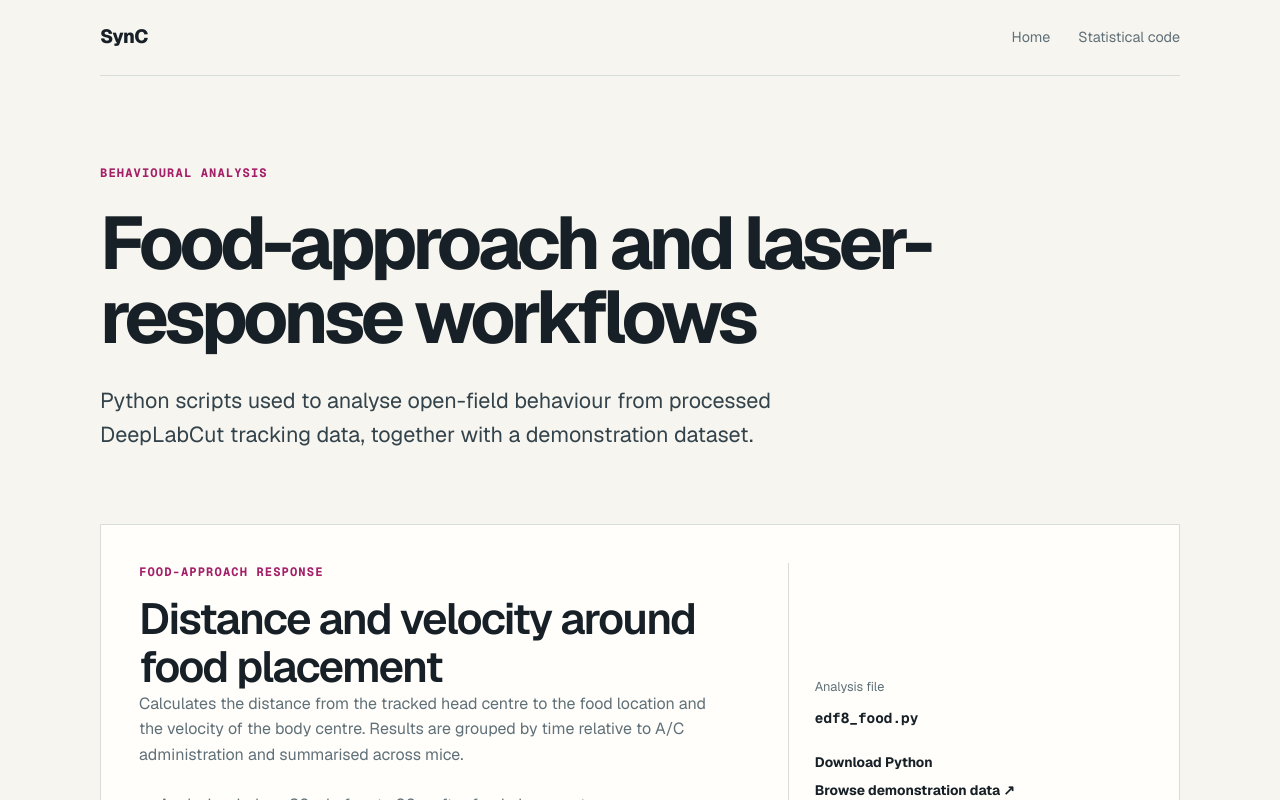
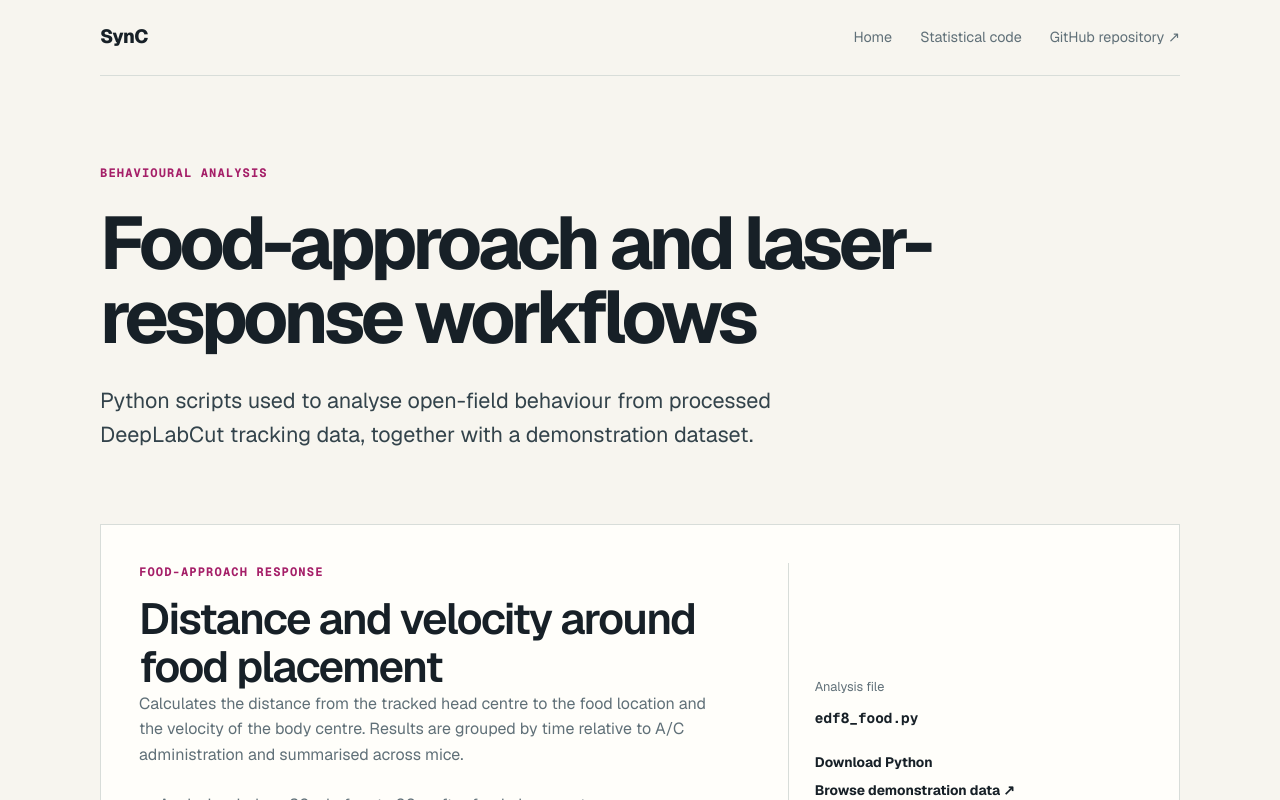
Before and after one commit to HaruoKasai/SynC-paper-site, a Next.js app: page /behavioural-analysis in a window 1280 px wide. Shown: the top 800 px of the page. Built offline with nearby package versions, Linux system fonts and the light colour scheme.

Commit message:
Add repository link to site navigation

```diff
--- a/app/behavioural-analysis/page.tsx
+++ b/app/behavioural-analysis/page.tsx
@@ -47,6 +47,13 @@
         <div className="navLinks">
           <a href="/">Home</a>
           <a href="/python-code">Statistical code</a>
+          <a
+            href="https://github.com/HaruoKasai/SynC-paper-site"
+            target="_blank"
+            rel="noreferrer"
+          >
+            GitHub repository ↗
+          </a>
         </div>
       </nav>
 
--- a/app/page.tsx
+++ b/app/page.tsx
@@ -39,6 +39,13 @@
         <div className="navLinks">
           <a href="#code">Code</a>
           <a href="/statistical-tests">Statistics</a>
+          <a
+            href="https://github.com/HaruoKasai/SynC-paper-site"
+            target="_blank"
+            rel="noreferrer"
+          >
+            GitHub repository ↗
+          </a>
         </div>
       </nav>
 
--- a/app/python-code/page.tsx
+++ b/app/python-code/page.tsx
@@ -28,6 +28,13 @@
         <div className="navLinks">
           <a href="/">Home</a>
           <a href="/statistical-tests">Test descriptions</a>
+          <a
+            href="https://github.com/HaruoKasai/SynC-paper-site"
+            target="_blank"
+            rel="noreferrer"
+          >
+            GitHub repository ↗
+          </a>
         </div>
       </nav>
 
--- a/app/statistical-tests/page.tsx
+++ b/app/statistical-tests/page.tsx
@@ -16,6 +16,13 @@
         <div className="navLinks">
           <a href="/">Home</a>
           <a href="/python-code">Python code</a>
+          <a
+            href="https://github.com/HaruoKasai/SynC-paper-site"
+            target="_blank"
+            rel="noreferrer"
+          >
+            GitHub repository ↗
+          </a>
         </div>
       </nav>
 
```
